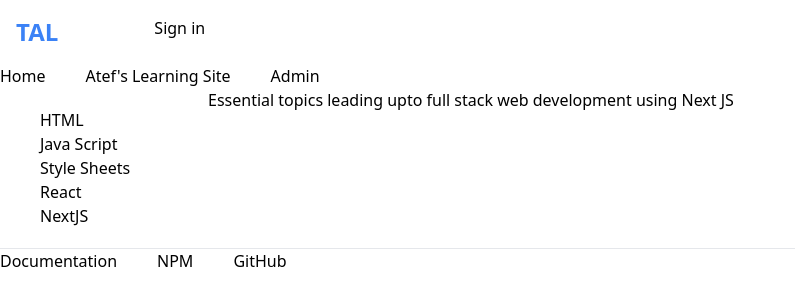
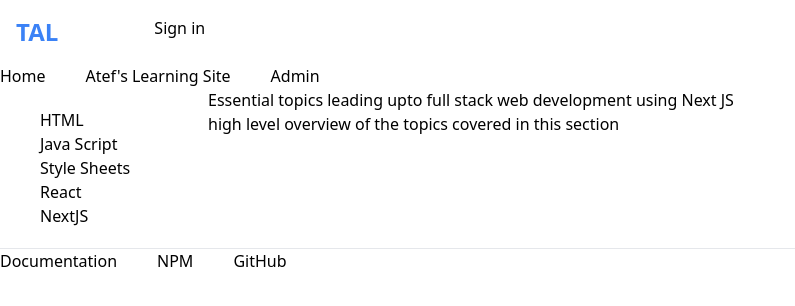
Before and after one commit to dattaray-basab/atef, a Next.js app: page /learn in a window 1280 px wide. Shown: the top 306 px of the page, without its empty margins (0-795 px from the left). Built offline with nearby package versions, Linux system fonts and the light colour scheme; no server answers.

Commit message:
9.12.0: WIP - created leftBar

```diff
--- a/app/learn/header.tsx
+++ b/app/learn/header.tsx
@@ -1,27 +1,10 @@
 import Link from "next/link";
+import LeftBar from "./leftBar";
 
 export default function Header() {
   return (
     <header>
-      <aside className="flex my-5  w-40">
-        <ul>
-          <li>
-            <Link href='/learn/html'>HTML</Link>
-          </li>
-          <li>
-            <Link href='/learn/js'>Java Script</Link>
-          </li>
-          <li>
-            <Link href='/learn/style-sheets'>Style Sheets</Link>
-          </li>
-          <li>
-            <Link href='/learn/react'>React</Link>
-          </li>
-          <li>
-            <Link href='/learn/nextjs'>NextJS</Link>
-          </li>
-        </ul>
-      </aside>
+      <LeftBar />
     </header>
   );
 }
--- /dev/null
+++ b/app/learn/leftBar.tsx
@@ -0,0 +1,27 @@
+import Link from "next/link";
+
+const LeftBar = () => {
+  return (
+    <aside className='flex my-5  w-40'>
+      <ul>
+        <li>
+          <Link href='/learn/html'>HTML</Link>
+        </li>
+        <li>
+          <Link href='/learn/js'>Java Script</Link>
+        </li>
+        <li>
+          <Link href='/learn/style-sheets'>Style Sheets</Link>
+        </li>
+        <li>
+          <Link href='/learn/react'>React</Link>
+        </li>
+        <li>
+          <Link href='/learn/nextjs'>NextJS</Link>
+        </li>
+      </ul>
+    </aside>
+  );
+};
+
+export default LeftBar;
--- a/app/learn/page.tsx
+++ b/app/learn/page.tsx
@@ -1,4 +1,5 @@
-// import LearnLayout from "./layout";
+
+
 
 export default function Learn() {
   return (
@@ -6,6 +7,10 @@ export default function Learn() {
       <h3>
         Essential topics leading upto full stack web development using Next JS
       </h3>
+      <h2>
+        high level overview of the topics covered in this section
+      </h2>
+
     </div>
   );
 }
```
Also changed, not shown: app/learn/navbar.tsx (deleted).
